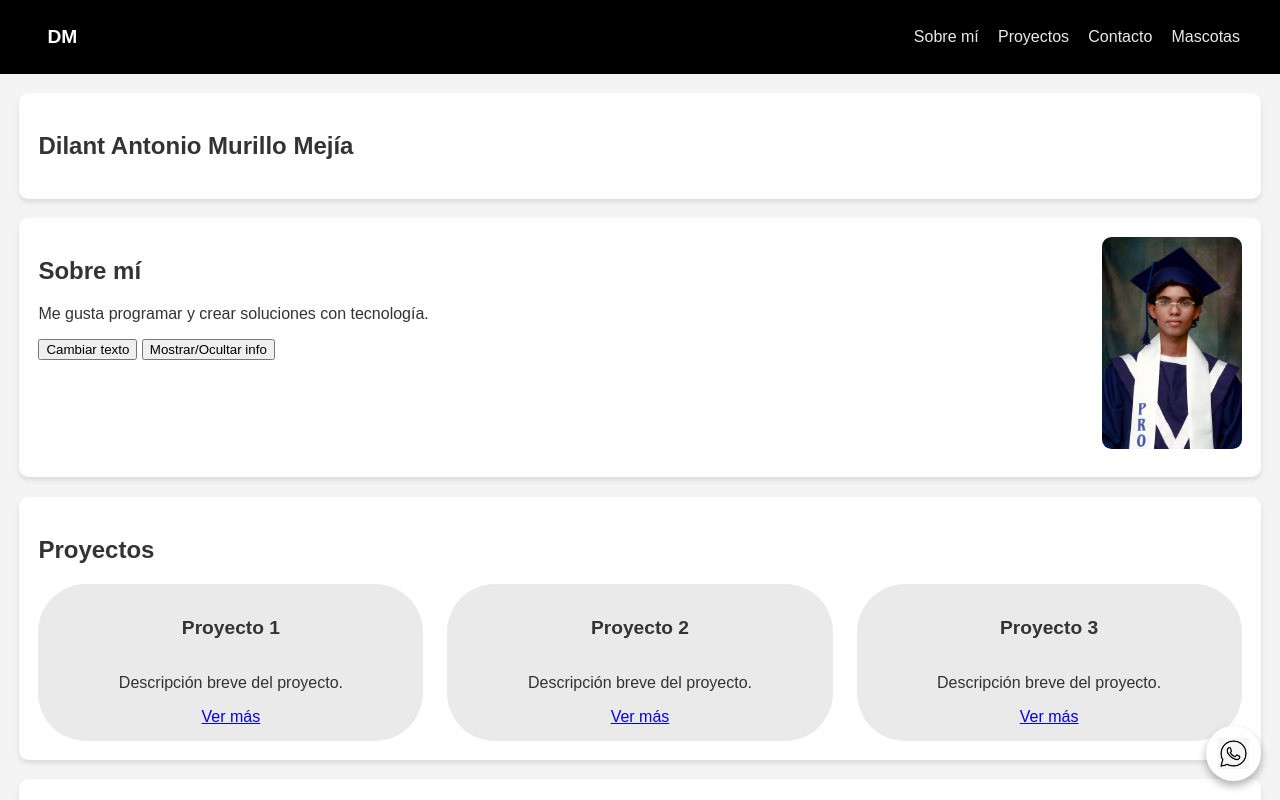
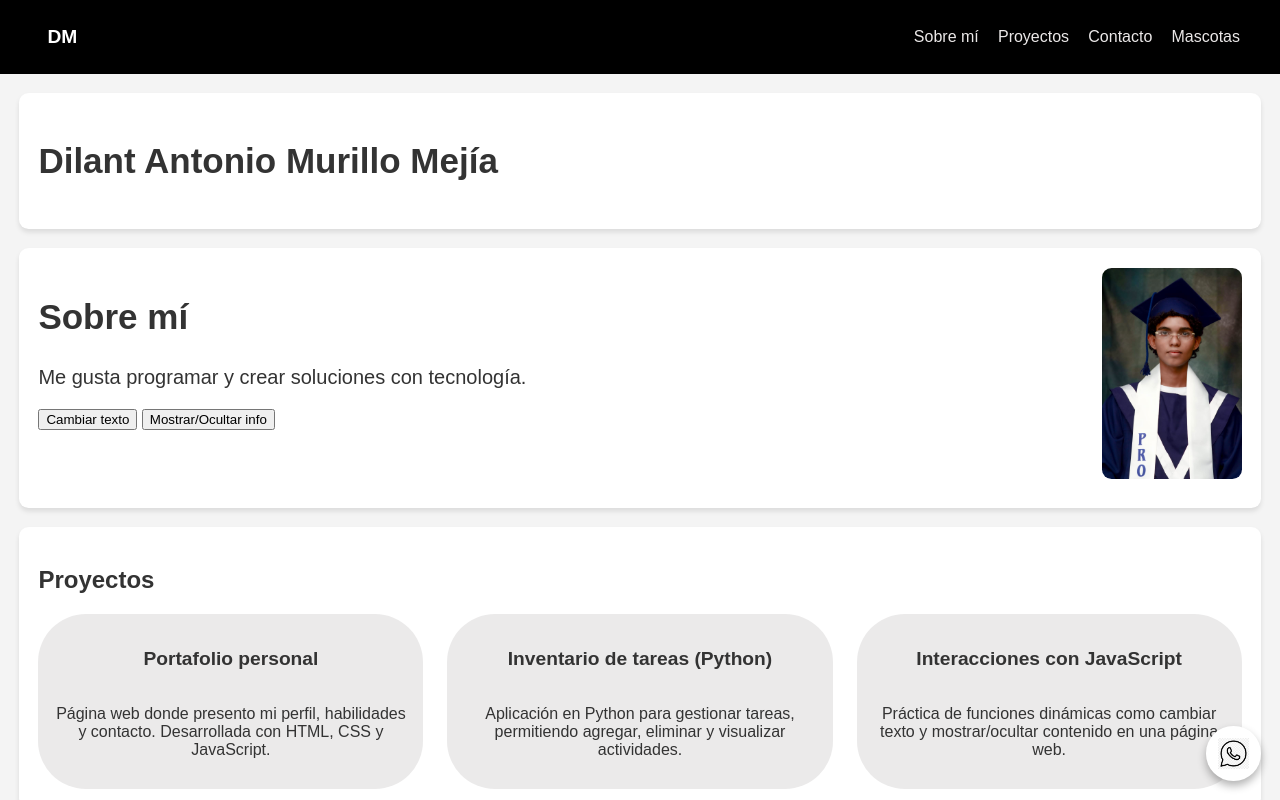
Before and after one commit to MrDilant/MrDilant.git.io, a plain HTML site: page index.html in a window 1280 px wide. Both pictures are taken after a click on the button "Cambiar texto". Shown: the top 800 px of the page. Drawn offline with Linux system fonts and the light colour scheme.

Commit message:
cambios en seccion proyectos y arreglo del script.js

```diff
--- a/css/import.css
+++ /dev/null
@@ -1,20 +0,0 @@
-/* Variables globales */
-:root {
-    --color-logo-fondo: #ffffff;
-    --color-logo-texto: #010002;
-    --color-header: #000000;
-    --color-texto: #333;
-    --color-link: #ebe8e8;
-    --color-hover: #13cfec;
-    --color-card: #e6e5e5cb;
-    --color-fondo: #f4f4f4;
-    --color-borde: #ccc;
-    --color-boton: #000000;
-    --color-texto-blanco: #ffffff;
-    --fuente-principal: Arial, sans-serif;
-}
-
-/* Tamaño base */
-html {
-    font-size: 16px;
-}
--- a/css/sections.css
+++ b/css/sections.css
@@ -12,3 +12,16 @@ section {
     display: table;
     clear: both;
 }
+
+#sobre-mi p {
+    max-width: 600px;
+    font-size: 20px;
+}
+
+#sobre-mi h2 {
+    font-size: 35px;
+}
+
+#Dilant-Murillo h2 {
+    font-size: 35px;
+}
--- a/index.html
+++ b/index.html
@@ -40,8 +40,8 @@
     <section id="sobre-mi">
         <img src="../img/fotoDilant.jpeg" alt="Foto de Dilant" class="foto-perfil">
         <h2>Sobre mí</h2>
-        <p>Estudiante con interés en el desarrollo de software y la informática, enfocado en comprender el
-            funcionamiento de los sistemas y en crear soluciones prácticas mediante la tecnología.</p>
+        <p>Estudiante con interés en el desarrollo de software y la informática, enfocado en comprender el funcionamiento de los sistemas y en crear soluciones prácticas mediante la tecnología.
+            </p>
 
  <button onclick="cambiarTexto()">Cambiar texto</button>
 <button onclick="toggleInfo()">Mostrar/Ocultar info</button>
@@ -50,27 +50,31 @@
     <section id="proyectos">
     <h2>Proyectos</h2>
     <div class="grid-proyectos">
+
         <article>
-                <h3>Proyecto 1</h3>
-                <p>Descripción breve del proyecto.</p>
-                <a href="#">Ver más</a>
+            <h3>Portafolio personal</h3>
+            <p>Página web donde presento mi perfil, habilidades y contacto. Desarrollada con HTML, CSS y JavaScript.</p>
+
         </article>
+
         <article>
-                <h3>Proyecto 2</h3>
-                <p>Descripción breve del proyecto.</p>
-                <a href="#">Ver más</a>
+            <h3>Inventario de tareas (Python)</h3>
+            <p>Aplicación en Python para gestionar tareas, permitiendo agregar, eliminar y visualizar actividades.</p>
+
         </article>
+
         <article>
-                <h3>Proyecto 3</h3>
-                <p>Descripción breve del proyecto.</p>
-                <a href="#">Ver más</a>
+            <h3>Interacciones con JavaScript</h3>
+            <p>Práctica de funciones dinámicas como cambiar texto y mostrar/ocultar contenido en una página web.</p>
+
         </article>
+
     </div>
 </section>
 
    <section id="contacto">
     <h2>Contacto</h2>
-        <form>
+    <form id="form-contacto">
         <input type="text" placeholder="Tu nombre" required>
         <input type="email" placeholder="Tu correo" required>
         <button type="submit">Enviar</button>
--- a/javascript/script.js
+++ b/javascript/script.js
@@ -1,9 +1,20 @@
+/*CAMBIOS EN LA DESCRIPCION SOBRE MI*/
+const textoOriginal = "Estudiante con interés en el desarrollo de software y la informática, enfocado en comprender el funcionamiento de los sistemas y en crear soluciones prácticas mediante la tecnología.";
+
+let textoCambiado = false;
+let visible = true;
+
 function cambiarTexto() {
     const texto = document.querySelector("#sobre-mi p");
-    texto.innerText = "Me gusta programar y crear soluciones con tecnología.";
+
+    if (!textoCambiado) {
+        texto.innerText = "Me gusta programar y crear soluciones con tecnología.";
+    } else {
+        texto.innerText = textoOriginal;
+    }
+
+    textoCambiado = !textoCambiado;
 }
-
-let visible = true;
 
 function toggleInfo() {
     const texto = document.querySelector("#sobre-mi p");
@@ -11,12 +22,24 @@ function toggleInfo() {
     if (visible) {
         texto.innerText = "";
     } else {
-        texto.innerText = "Estudiante con interés en el desarrollo de software y la informática, enfocado en comprender elfuncionamiento de los sistemas y en crear soluciones prácticas mediante la tecnología.";
+        // aquí respetamos si estaba cambiado o no
+        texto.innerText = textoCambiado
+            ? "Me gusta programar y crear soluciones con tecnología."
+            : textoOriginal;
     }
 
     visible = !visible;
 }
 
-window.onload = function() {
-    alert("Bienvenido a mi portafolio");
-};
+
+/*USO DEL BOTON ENVIAR EN EL APARTADO DE CONTACTO*/
+document.getElementById("form-contacto").addEventListener("submit", function(e) {
+    e.preventDefault(); // evita que se recargue la página
+
+    const nombre = this.querySelector("input[type='text']").value;
+    const correo = this.querySelector("input[type='email']").value;
+
+    alert("Gracias " + nombre + ", te contactaré en " + correo);
+
+    this.reset(); // limpia el formulario
+});
```
Lines whose indentation alone changed are shown as unchanged.
